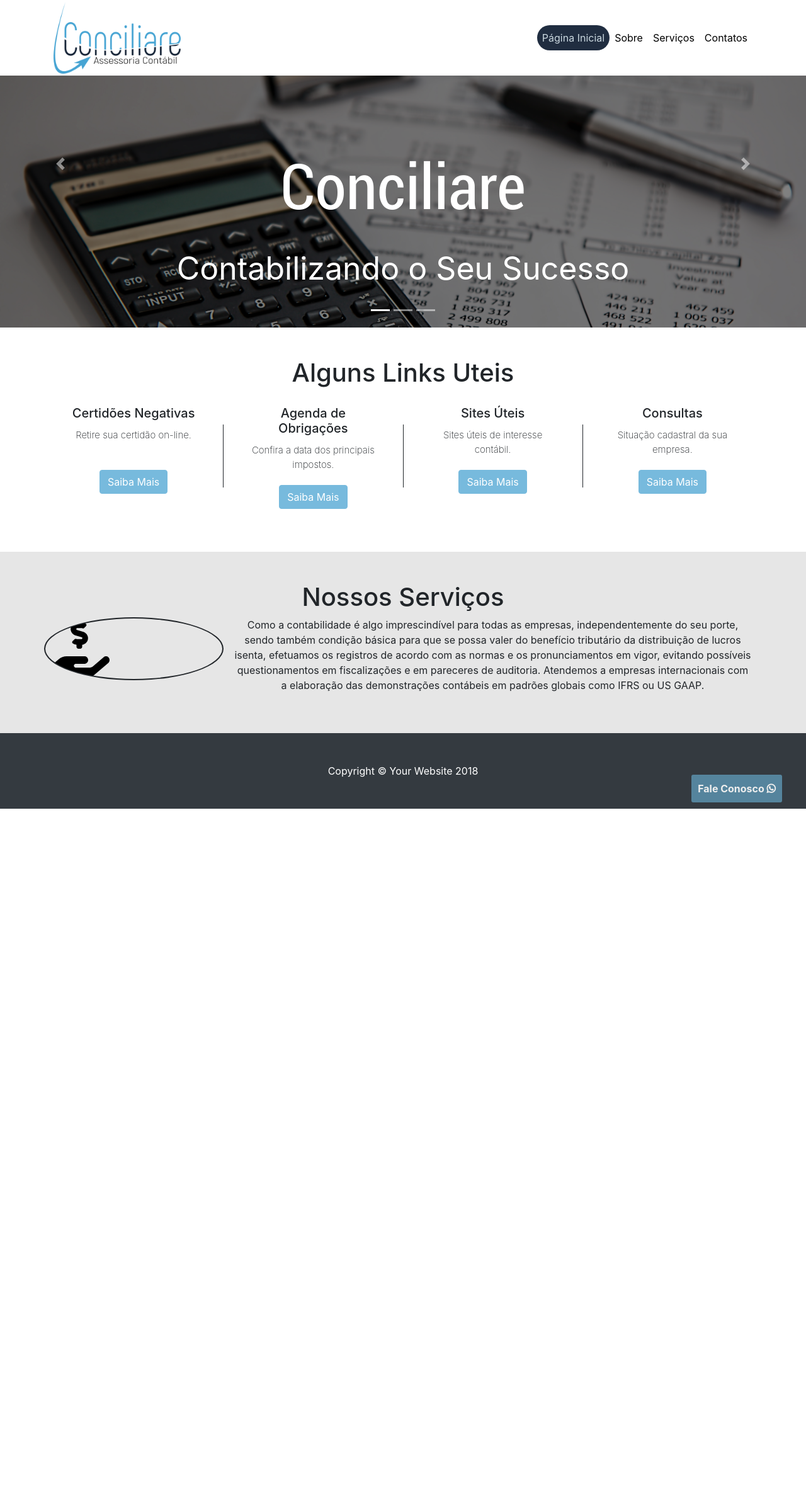
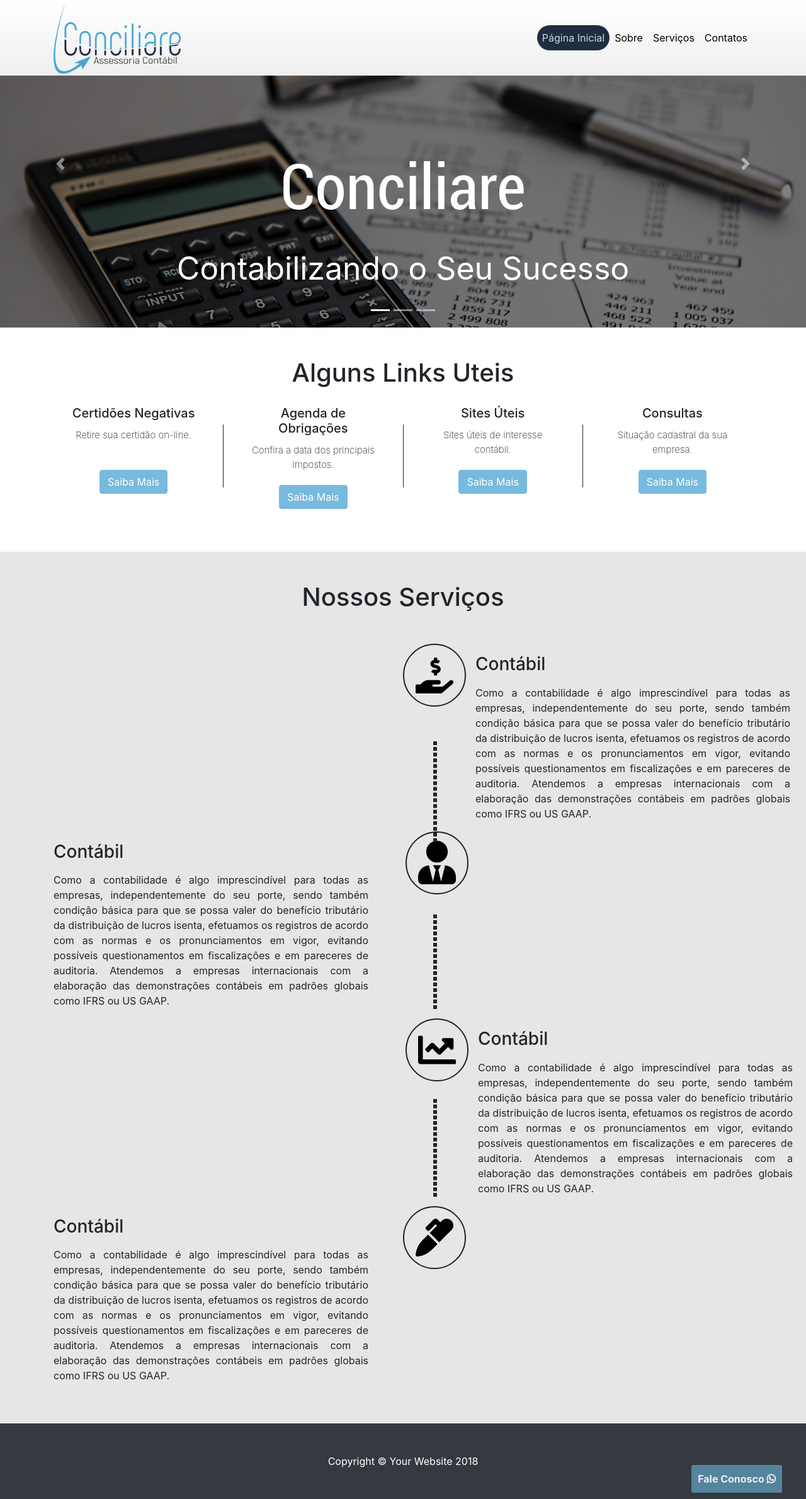
Before and after one commit to rbs2rbs/conciliare, a Django app: page / in a window 1280 px wide. Shown: the whole page at 63% size. Before the commit the page ends 1284 px from the top, so only its background shows below. Run offline with Django 3.2, Linux system fonts and the light colour scheme; some libraries are stand-ins or nearby versions.

Commit message:
Ajuste da seção de serviços e responsividade dos icones e textos

```diff
--- a/paginas/static/css/base.css
+++ b/paginas/static/css/base.css
@@ -16,6 +16,7 @@
 }
 #top{
     -webkit-animation: opacidade 1.3s ;
+    background-image: linear-gradient(white, #efefef);
 }
 
 #loader {
@@ -99,6 +100,3 @@
 #sobre .container{
     text-align: center;
 }
-#servicos .container{
-    text-align: center;
-}
--- a/paginas/static/css/servicos.css
+++ b/paginas/static/css/servicos.css
@@ -1,15 +1,82 @@
 #servicos{
     background-color: #e2e2e2d7;
+}
+
+#servicos h1{
+    margin-bottom: 50px
 }
 
 .cont-icon{
     border: 2px solid;
     border-radius: 50%;
     height: 100px;
-    weight: 50%;
+    width: 100px;
+    background-size: 63%;
+    background-position: center;
 }
+
 #dinheiro{
     background-image: url('image/maodolar.svg');
     background-repeat: no-repeat;
+    margin-left: 50%;
     /* background-size: contain; */
 }
+#boneco{
+    background-image: url('image/boneco.svg');
+    background-repeat: no-repeat;
+    margin-left: 17%;
+    /* background-size: contain; */
+}
+#seta{
+    background-image: url('image/seta.svg');
+    background-repeat: no-repeat;
+    margin-left: -50px;
+    /* background-size: contain; */
+}
+#caneta{
+    background-image: url('image/caneta.svg');
+    background-repeat: no-repeat;
+    margin-left: 190px;
+    /* background-size: contain; */
+}
+
+#servicos .container h1{
+    text-align: center;
+}
+.texto-servico{
+    text-align: justify;
+    min-width: 500px;
+}
+
+@media screen and (max-width: 768px){
+    .texto-servico{
+        min-width: 0;
+    }
+    .cont-icon{
+        margin-left: 37% !important;
+    }
+}
+
+.linha-servico{
+    border-style: dashed;
+    width: 1px;
+    margin-left: 618px;
+    margin-top: -170px;
+    margin-bottom: 5px;
+}
+
+.l1{
+    height: 160px;
+    margin-top: -440px;
+    /* margin-left: 618px; */
+}
+.l2{
+    height: 150px;
+    /* margin-left: 600px; */
+    margin-top: -165px;
+}
+.l3{
+    height: 155px;
+    margin-left: -52px;
+    /* margin-left: 600px; */
+}
--- /dev/null
+++ b/paginas/static/vendor/jquery/servicos.js
@@ -0,0 +1,16 @@
+$(function(){
+    if(screen.width < 769){
+        $(".linha-servico").each(function(){
+            $(this).removeClass();
+        });
+
+        $('#boneco').each(function () {
+            $(this).insertBefore($(this).prev('.boneco'));
+        });
+        console.log($(".caneta"));
+        console.log($(".boneco"));
+        $('#caneta').each(function () {
+            $(this).insertBefore($(this).prev('.caneta'));
+        });
+    }
+})
--- a/paginas/static/vendor/jquery/whatsapp.js
+++ b/paginas/static/vendor/jquery/whatsapp.js
@@ -24,6 +24,5 @@ $(document).ready(function(){
         fale.text('');
         iconWhats.addClass("fa-2x").css({'margin-top': '-3px','margin-left': '-2px'});
         whats.css({'border-radius': '50%','width':'45px','height':'45px'});
-        console.log(whats);
     }
 })
--- a/paginas/templates/index.html
+++ b/paginas/templates/index.html
@@ -167,14 +167,54 @@
       <div class="container">
         <h1>Nossos Serviços</h1>
           <div class="row">
-            <div  id="dinheiro" class="col-sm-3 cont-icon">
-                <!-- <img class="icones"  src="{% static 'image/mao_dolar.svg' %}"> -->
+            <div id="dinheiro" class="cont-icon"></div>
+            <div  class="col-sm-4">
+                <p><h3>Contábil</h3></p>
+                <p class="texto-servico">Como a contabilidade é algo imprescindível para todas as empresas, independentemente do seu porte, sendo também condição básica para que se possa valer do benefício tributário da distribuição de lucros isenta, efetuamos os registros de acordo com as normas e os pronunciamentos em vigor, evitando possíveis questionamentos em fiscalizações e em pareceres de auditoria. Atendemos a empresas internacionais com a elaboração das demonstrações contábeis em padrões globais como IFRS ou US GAAP.</p>
             </div>
-            <div  class="col-sm-9">
-                <p>Como a contabilidade é algo imprescindível para todas as empresas, independentemente do seu porte, sendo também condição básica para que se possa valer do benefício tributário da distribuição de lucros isenta, efetuamos os registros de acordo com as normas e os pronunciamentos em vigor, evitando possíveis questionamentos em fiscalizações e em pareceres de auditoria. Atendemos a empresas internacionais com a elaboração das demonstrações contábeis em padrões globais como IFRS ou US GAAP.</p>
+          </div>
+          <div class="row">
+            <div class="col-sm-4 boneco">
+              <p><h3>Contábil</h3></p>
+              <p class="texto-servico">Como a contabilidade é algo imprescindível para todas as empresas,
+                  independentemente do seu porte, sendo também condição básica para que se possa valer do
+                  benefício tributário da distribuição de lucros isenta, efetuamos os registros de acordo
+                  com as normas e os pronunciamentos em vigor, evitando possíveis questionamentos em
+                  fiscalizações e em pareceres de auditoria. Atendemos a empresas internacionais com a
+                  elaboração das demonstrações contábeis em padrões globais como IFRS ou US GAAP.</p>
+            </div>
+            <div id="boneco" class="cont-icon"></div>
+            <div class="linha-servico l1"></div>
+          </div>
+            <div class="row">
+              <div class="linha-servico l2"></div>
+              <div id="seta" class="cont-icon"></div>
+              <div class="col-sm-4">
+                  <p><h3>Contábil</h3></p>
+                  <p class="texto-servico">Como a contabilidade é algo imprescindível para todas as empresas,
+                     independentemente do seu porte, sendo também condição básica para que se possa valer do
+                     benefício tributário da distribuição de lucros isenta, efetuamos os registros de acordo
+                     com as normas e os pronunciamentos em vigor, evitando possíveis questionamentos em
+                     fiscalizações e em pareceres de auditoria. Atendemos a empresas internacionais com a
+                     elaboração das demonstrações contábeis em padrões globais como IFRS ou US GAAP.</p>
+                </div>
+            </div>
+            <div class="row">
+              <div class="col-sm-4 caneta">
+                <p><h3>Contábil</h3></p>
+                <p class="texto-servico">Como a contabilidade é algo imprescindível para todas as empresas,
+                    independentemente do seu porte, sendo também condição básica para que se possa valer do
+                    benefício tributário da distribuição de lucros isenta, efetuamos os registros de acordo
+                    com as normas e os pronunciamentos em vigor, evitando possíveis questionamentos em
+                    fiscalizações e em pareceres de auditoria. Atendemos a empresas internacionais com a
+                    elaboração das demonstrações contábeis em padrões globais como IFRS ou US GAAP.</p>
+              </div>
+              <div id="caneta" class="cont-icon"></div>
+              <div class="linha-servico l3"></div>
             </div>
           </div>
       </div>
+
     </section>
     <!-- Footer -->
     <footer class="py-5 bg-dark">
@@ -211,6 +251,7 @@
     <script src="{% static 'vendor/jquery/loadpage.js' %}"></script>
     <script src="{% static 'vendor/jquery/touche.js' %}"></script>
     <script src="{% static 'vendor/jquery/caixas.js' %}"></script>
+    <script src="{% static 'vendor/jquery/servicos.js' %}"></script>
     <!-- WhatsHelp.io widget -->
     <script src="{% static 'vendor/jquery/whatsapp.js' %}"></script>
     <!-- /WhatsHelp.io widget -->
```
Also changed, not shown: paginas/static/css/image/boneco.svg (added), paginas/static/css/image/caneta.svg (added), paginas/static/css/image/seta.svg (added).
